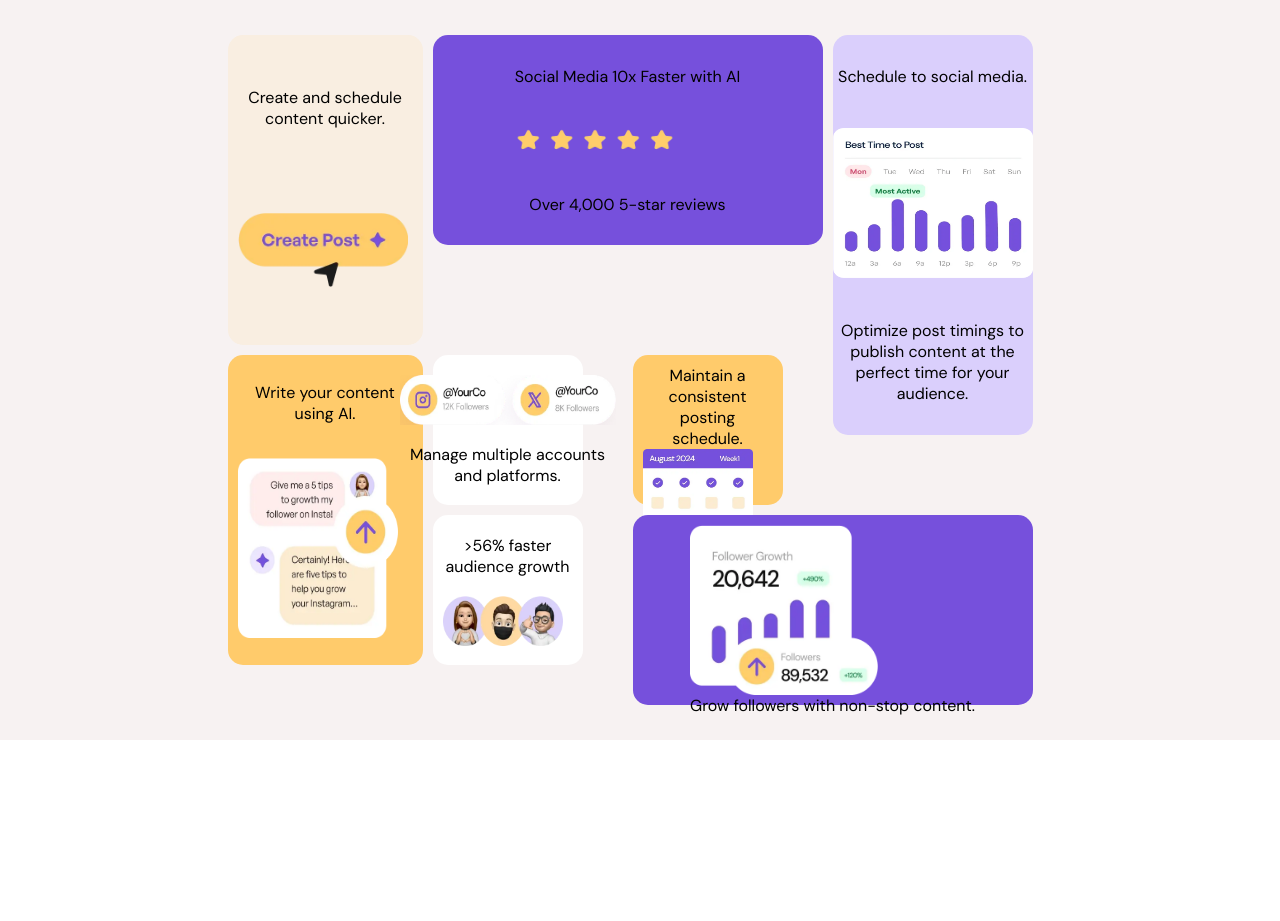
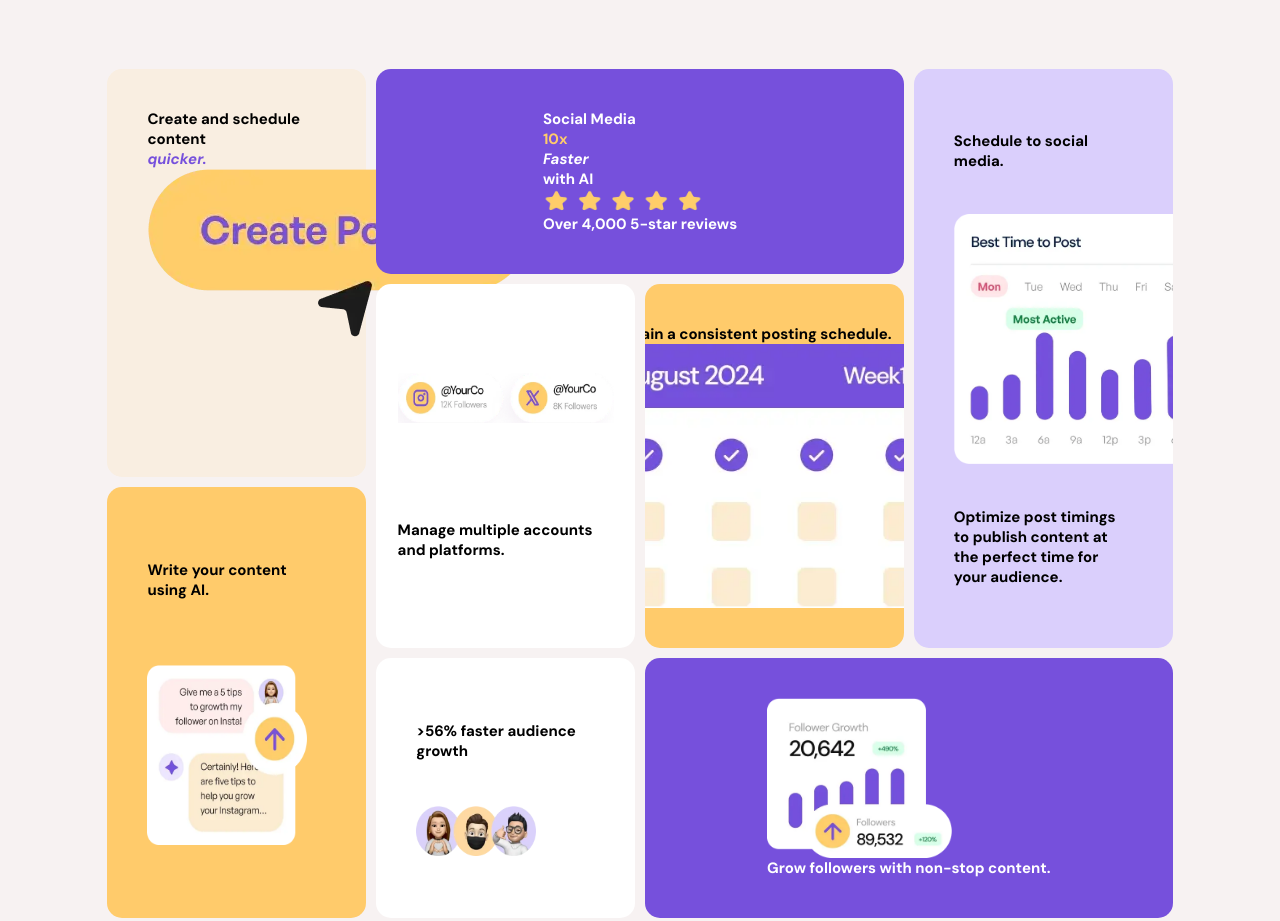
Before and after one commit to harshitha-vasan/bento-grid, a plain HTML site: page index.html in a window 1280 px wide. Before the commit the page ends 800 px from the top, so only its background shows below. Drawn offline with Linux system fonts and the light colour scheme.

Commit message:
bento-grid

```diff
--- a/assets/style.css
+++ b/assets/style.css
@@ -8,6 +8,12 @@
     max-width: 100px;
     max-height: 50px;
 }
+.container div img{
+    overflow: hidden;
+}
+.two, .eight{
+    color: white;
+}
 .one{
     /* margin: 40px; */
     /* padding: 35px 25px;
@@ -16,27 +22,36 @@
     grid-area: one;
     justify-content: center;
     background-color: hsl(31, 66%, 93%);
-    width: 195px;
-    height: 310px;
+    /* width: 195px;
+    height: 310px;  */
+
+    /* text-align: justify; */
 }
+
 .two{
     grid-area: two;
     background-color: hsl(256, 67%, 59%);
     /* display: flex;
     flex-direction: column; */
     /* align-items: center; */
-    width: 390px;
-    height: 210px;
+    /* width: 390px;
+    height: 210px;   */
 }
+
 .three{
     background-color: hsl(254, 88%, 90%);
     display: grid;
     justify-content: center;
     align-items: center;
     grid-area: three;
-    width: 200px;
-    height: 400px;
+    overflow: hidden;
+    /* width: 200px;
+    height: 400px;   */
 }
+
+/* .three img{
+    /* width: ; */
+
 /* .three img{
     display: grid;
     justify-content: end;
@@ -46,37 +61,57 @@
     grid-area: four;
     justify-content: center;
     align-items: center;
-    width: 195px;
-    height: 310px;
+    /* width: 195px;
+    height: 310px; */
 }
 .five{
     background-color: white;
     grid-area: five;
-    width: 150px;
-    height: 150px;
+    /* width: 150px;
+    height: 150px; */
     /* text-align: justify; */
+}
+.five img{
+    overflow: hidden;
 }
 .six{
     background-color: hsl(39, 100%, 71%);
     grid-area: six;
-    width: 150px;
-    height: 150px;
+    /* width: 150px;
+    height: 150px; */
+    overflow: hidden;
 }
 .seven{
     background-color: white;
     grid-area: seven;
-    width: 150px;
-    height: 150px;
+    /* width: 150px;
+    height: 150px; */
 }
 .eight{
     background-color: hsl(256, 67%, 59%);
     grid-area: eight;
-    width: 400px;
-    height: 190px;
-    /* grid-column: auto auto; */
+    /* width: 400px;
+    height: 190px;  */
+}
+.eight div{
+    display: flex;
+}
+.eight img{
+    padding-left: 0%;
+}
+.container .one{
+    display: inline;
+
+}
+.highlight{
+    color: hsl(256, 67%, 59%);
+}
+.hl{
+    color: hsl(39, 100%, 71%);
 }
 .container{
     background-color: rgb(247, 242, 242);
+    /* display: inline-block; */
 
     /* margin: 50px; */
     /* max-height: 80; */
@@ -84,24 +119,25 @@
     /* margin-left: 1000px; */
     /* max-width: 1000px; */
     /* max-height: 50px; */
-    padding: 30px;
+    padding: 5% 8%;
     display: grid;
     gap: none;
-    grid-template-columns: auto auto auto auto;
+    grid-template-columns: 25% 25% 25% 25%;
     grid-template-areas: 'one two two three'
+    'one five six three'
     'four five six three'
     'four seven eight eight';
     justify-content: center;
 }
 .container div{
     font-family: 'DM Sans';
-    font-weight: 500px;
-    /* font-size: 16px; */
+    font-weight: bold;
+    font-size: 15px;
     margin: 5px;
-    padding: 10px;
+    padding: 40px;
     /* line-height: 2em; */
     /* max-width: 700px; */
-    text-align: center;
+    /* text-align: justify; */
     border: 1px;
     border-radius: 15px;
     display: grid;
--- a/index.html
+++ b/index.html
@@ -33,11 +33,11 @@
   <body>
     <div class="container">
       <div class="one">
-        Create and schedule content quicker.
-        <img src="assets/images/illustration-create-post.webp" width="170px" height="80px" alt="" />
+        Create and schedule content<span class="highlight"> <br><em>quicker.</em></span>
+        <img src="assets/images/illustration-create-post.webp" alt="" />
       </div>
       <div class="two">
-        Social Media 10x Faster with AI
+        Social Media <span class="hl">10x</span> <em>Faster</em> with AI
         <img
           src="assets/images/illustration-five-stars.webp" width="160px" height="25px"
           alt="five-stars"
@@ -46,7 +46,7 @@
       </div>
       <div class="three">
         Schedule to social media.
-        <img src="assets/images/illustration-schedule-posts.webp" width="200px" height="150px" alt="" />
+        <img src="assets/images/illustration-schedule-posts.webp" height="250px" alt="" />
         Optimize post timings to publish content at the perfect time for your
         audience.
       </div>
@@ -62,15 +62,15 @@
       </div>
       <div class="six">
         Maintain a consistent posting schedule.
-        <img class="change" src="assets/images/illustration-consistent-schedule.webp" width="110px" height="80px" alt="" />
+        <img class="change" src="assets/images/illustration-consistent-schedule.webp" width="350px" alt="" />
       </div>
       <div class="seven">
         >56% faster audience growth
         <img src="assets/images/illustration-audience-growth.webp" width="120px" height="50px" alt="" />
       </div>
       <div class="eight">
-        <img src="assets/images/illustration-grow-followers.webp" width="188px" height="170px" alt="" />
-        Grow followers with non-stop content.
+        <img src="assets/images/illustration-grow-followers.webp" width="185px" height="160px" alt=""/>
+        <span>Grow followers with non-stop content.</span>
       </div>
     </div>
     <!-- <div class="attribution">
```
